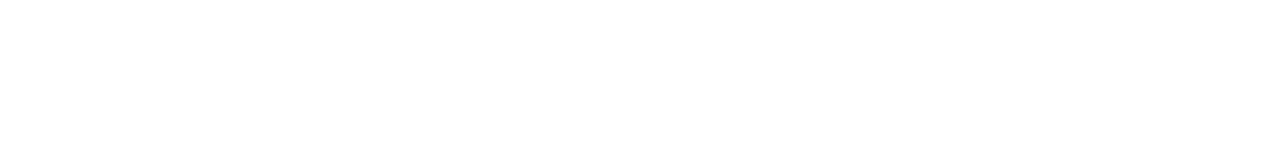
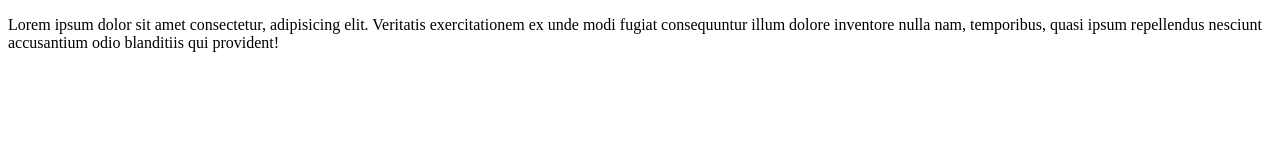
Before and after one commit to ramosnano/clase10, a plain HTML site: page index.html in a window 1280 px wide. Drawn offline with Linux system fonts and the light colour scheme.

Commit message:
Agregamos PARRAFO

```diff
--- a/index.html
+++ b/index.html
@@ -7,6 +7,6 @@
     <title>GIT</title>
 </head>
 <body>
-
+    <p>Lorem ipsum dolor sit amet consectetur, adipisicing elit. Veritatis exercitationem ex unde modi fugiat consequuntur illum dolore inventore nulla nam, temporibus, quasi ipsum repellendus nesciunt accusantium odio blanditiis qui provident!</p>
 </body>
 </html>
```
